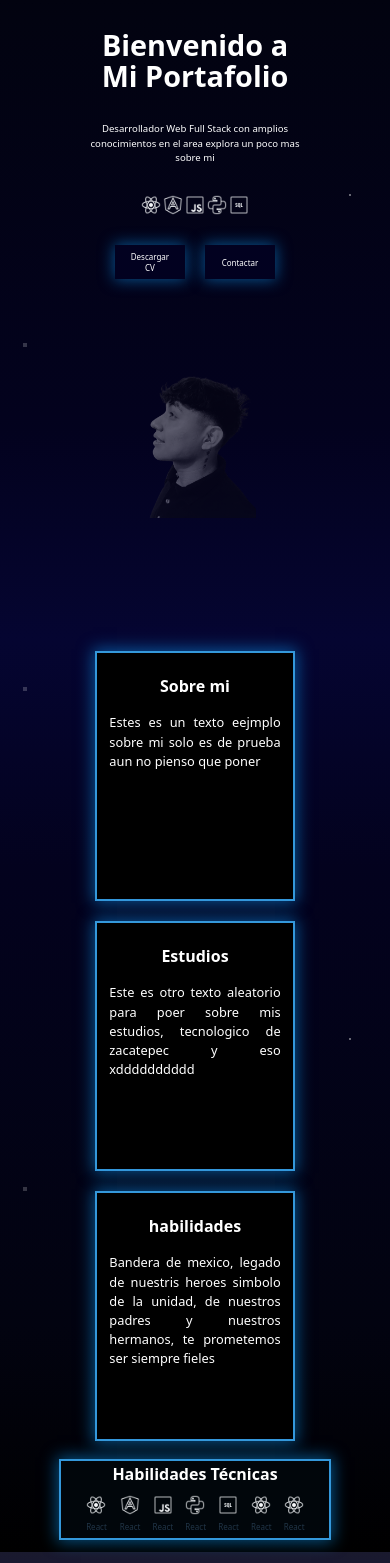
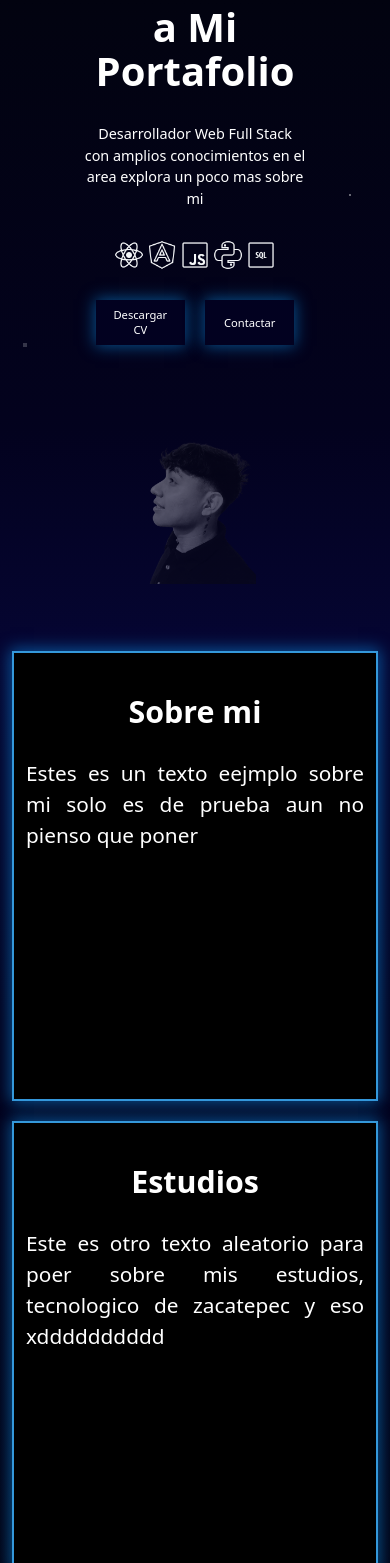
Before and after one commit to Emmir4444/Portafolio, a React (Vite) app in the folder portafolio/: page / in a window 390 px wide. Shown: the part 205-1768 px from the top of the page. Built offline with nearby package versions, Linux system fonts and the light colour scheme.

Commit message:
adaptacion de los estilos de AboutCard y Habiliti

```diff
--- a/portafolio/src/Components/About/AboutCard/AboutCard.css
+++ b/portafolio/src/Components/About/AboutCard/AboutCard.css
@@ -4,8 +4,8 @@
     box-sizing: border-box;
 }
 .about-card-container {
-    width: clamp(200px, 20vw, 30vw);
-    height: clamp(250px, 25vw, 50vh);
+    width: clamp(100%, 20vw, 30vw);
+    height: clamp(450px, 35vw, 50vh);
     border:2px solid #3498db;
     padding: 2%;
     background-color: black;
@@ -19,13 +19,13 @@
     box-shadow: 0px 0px 16px 4px rgba(0, 0, 255, 0.507);
 }
 .about-card-container h1{
-    font-size: clamp(1rem, 2vw, 4vw);
+    font-size: clamp(1.9rem, 2vw, 4vw);
     text-align: center;
     color: #ffffff;
     margin-top: 10%;
 }
 .about-card-container p {
-    font-size: clamp(0.8rem, 1.2vw, 2.2vw);
+    font-size: clamp(1.3rem, 1.4vw, 2.2vw);
     text-align:justify;
     color: #ffffff;
     padding: 5px;
--- a/portafolio/src/Components/About/HabilitiesBar/HabilitiesBar.css
+++ b/portafolio/src/Components/About/HabilitiesBar/HabilitiesBar.css
@@ -5,7 +5,7 @@ display: flex;
 flex-direction: column;
 justify-content: center;
 align-items: center;
-width: clamp(60%, 74%, 100%);
+width: clamp(100%, 74%, 100%);
 height: auto;
 overflow: hidden;
 border:2px solid #3498db;
@@ -14,7 +14,7 @@ border:2px solid #3498db;
 }
 .habilities-bar-title{
     color: rgb(255, 255, 255);
-    font-size: 2.5rem;
+    font-size: clamp(1.9rem, 2vw, 4vw);
     font-weight: 600;
     margin: 1%;
 }
@@ -31,7 +31,7 @@ border:2px solid #3498db;
 
 }
 .habilities-icon{
-    width: clamp(20px, 3vw, 80px);
+    width: clamp(25px, 3vw, 80px);
     height: auto;
 }
 .habilities-icon:hover{
@@ -40,7 +40,7 @@ border:2px solid #3498db;
 
 }
 .icon-title{
-    font-size: clamp(0.5rem, 1.1vw, 1.5rem) ;
+    font-size: clamp(0.6rem, 1.1vw, 1.5rem) ;
     text-align: center;
 }
 .icon-title:hover{
@@ -49,7 +49,9 @@ border:2px solid #3498db;
 @media (max-width: 768px) {
   .habilities-bar-title {
     text-align: center;
-    font-size: 1rem;
     padding: 1%;
   }
+  .habilities-icons-container{
+    gap:8%;
+  }
 }
--- a/portafolio/src/Components/About/HabilitiesBar/HabilitiesBar.jsx
+++ b/portafolio/src/Components/About/HabilitiesBar/HabilitiesBar.jsx
@@ -16,19 +16,19 @@ const HabilitiesBar = () => {
             </div>
             <div className='habilities-icon'>
             <img src={angularlogo} alt="React Logo" className="habilities-icon" />
-            <p className='icon-title'>React</p>
+            <p className='icon-title'>Angular</p>
             </div>
             <div className='habilities-icon'>
             <img src={jslogo} alt="React Logo" className="habilities-icon" />
-            <p className='icon-title'>React</p>
+            <p className='icon-title'>JavaScript</p>
             </div>
             <div className='habilities-icon'>
             <img src={pythonlogo} alt="React Logo" className="habilities-icon" />
-            <p className='icon-title'>React</p>
+            <p className='icon-title'>Python</p>
             </div>
             <div className='habilities-icon'>
             <img src={sqllogo} alt="React Logo" className="habilities-icon" />
-            <p className='icon-title'>React</p>
+            <p className='icon-title'>SQL</p>
             </div>
             <div className='habilities-icon'>
             <img src={reactlogo} alt="React Logo" className="habilities-icon" />
--- a/portafolio/src/Components/Banner/Banner.css
+++ b/portafolio/src/Components/Banner/Banner.css
@@ -33,7 +33,7 @@ radial-gradient(circle, rgba(255, 255, 255, 0.8) 0.1px, transparent 0.5px) 0 0 /
   radial-gradient(circle, rgba(239, 244, 244, 0.189) 1.2px, transparent 1px) 30px 30px / 120px 140px, /* Y el más sutil */;
 }
 .banner-title{
-  font-size:clamp(1.8rem, 2.8vw, 3.3rem);
+  font-size:clamp(2.5rem, 2.8vw, 3.3rem);
   text-align: center;
   margin-top: 5%;
   color: #ffffff;
@@ -41,7 +41,7 @@ radial-gradient(circle, rgba(255, 255, 255, 0.8) 0.1px, transparent 0.5px) 0 0 /
 
 }
 .banner-subtitle{
-  font-size:clamp(0.6rem, 1.5vw, 2.4rem);
+  font-size:clamp(0.9rem, 1.5vw, 2.4rem);
   text-align: center;
   margin-top: 2%;
   color: #ffffff;
@@ -56,7 +56,7 @@ radial-gradient(circle, rgba(255, 255, 255, 0.8) 0.1px, transparent 0.5px) 0 0 /
   margin-left: 20%;
 }
 .banner-icon{
- width: clamp(20px, 3vw, 80px);
+ width: clamp(30px, 3vw, 80px);
 }
 .banner-buttons{
   display:flex;
@@ -68,7 +68,7 @@ radial-gradient(circle, rgba(255, 255, 255, 0.8) 0.1px, transparent 0.5px) 0 0 /
 
 }
 .banner-button{
-  font-size: clamp(0.5rem, 1.1vw, 1.5rem);
+  font-size: clamp(0.7rem, 1.1vw, 1.5rem);
   border-radius: 0;
   background-color: rgb(2, 1, 32);
   box-shadow: 0 0px 15px 1px rgba(12, 158, 255, 0.507);
@@ -114,7 +114,7 @@ opacity: 0.4;
     align-items: center;
     width: 100%;
     height: 100%;
-    margin-top: 20vh;
+    margin-top: 12vh;
   }
   .banner-text {
     display: flex;
@@ -140,7 +140,7 @@ opacity: 0.4;
     width: 90%;
   }
   .banner-button{
-    width: 18vw;
+    width: 24vw;
     color:white
   }
   .banner-image{
```
